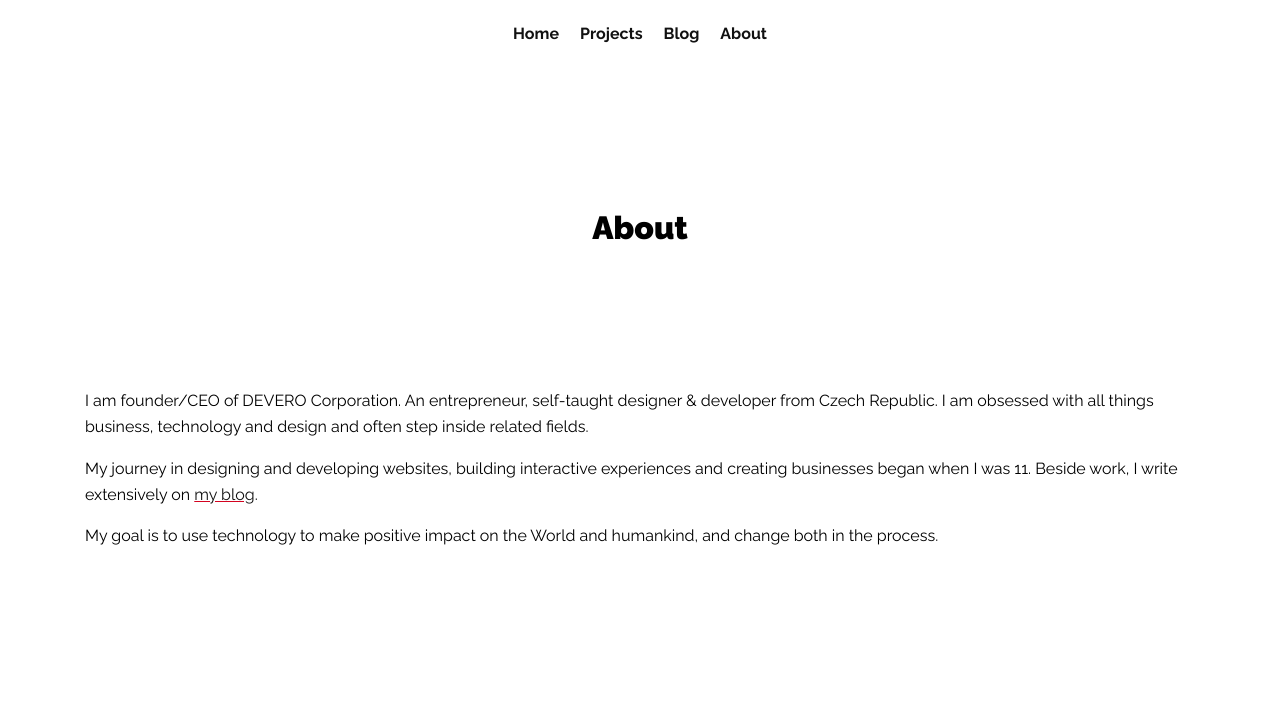
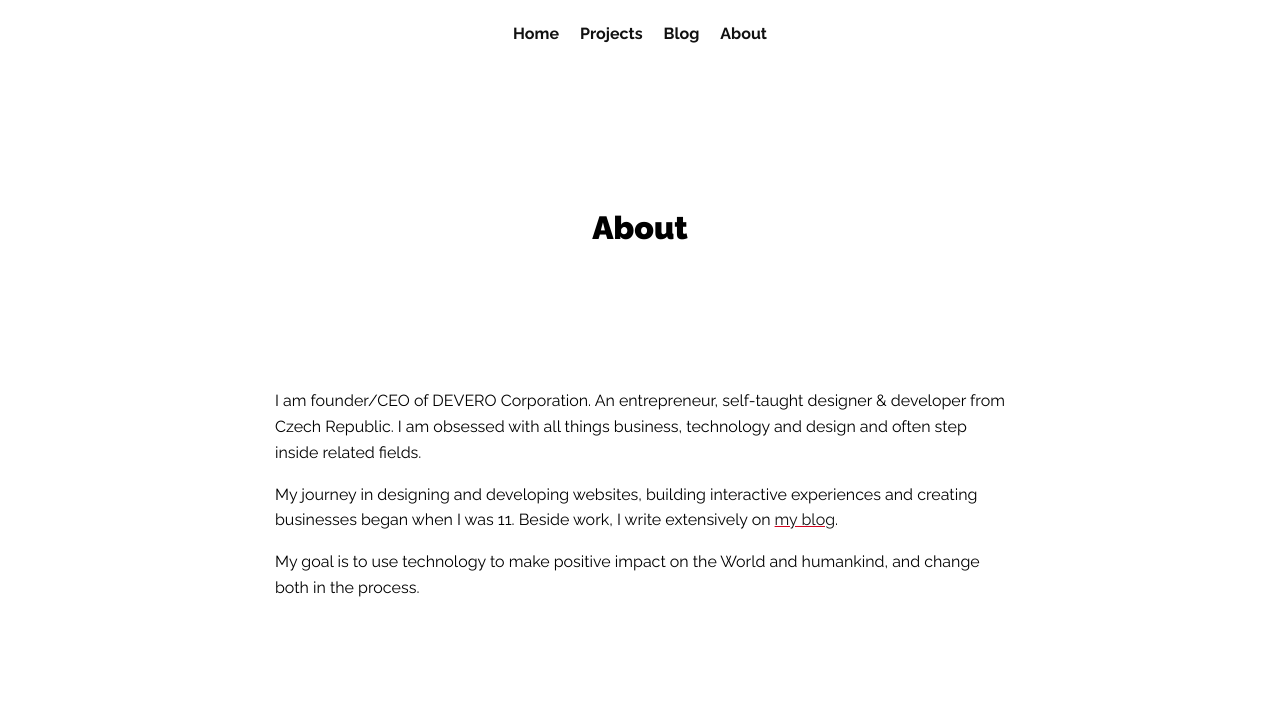
Before and after one commit to alexdevero/alex-devero-website-gatsbyjs, a Gatsby site: page /about in a window 1280 px wide. Shown: the top 720 px of the page. Built offline with nearby package versions, Linux system fonts and the light colour scheme; Gatsby itself is replaced by a stand-in of ours.

Commit message:
Update about page grid

```diff
--- a/src/pages/about.js
+++ b/src/pages/about.js
@@ -9,6 +9,8 @@ const AboutPage = () => (
     </div>
 
     <div className="container">
+      <div className="row justify-content-center">
+        <div className="col-lg-8">
           <p>I am founder/CEO of DEVERO Corporation. An entrepreneur, self-taught designer &amp; developer from Czech Republic. I am obsessed with all things business, technology and design and often step inside related fields.</p>
 
           <p>
@@ -21,6 +23,8 @@ const AboutPage = () => (
 
           <p>My goal is to use technology to make positive impact on the World and humankind, and change both in the process.</p>
         </div>
+      </div>
+    </div>
   </Layout>
 )
 
```
Lines whose indentation alone changed are shown as unchanged.
